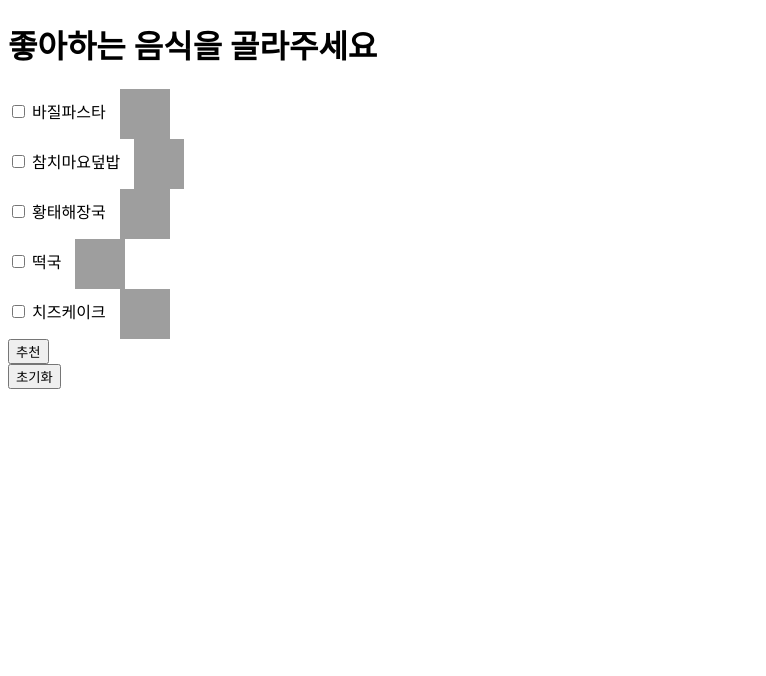
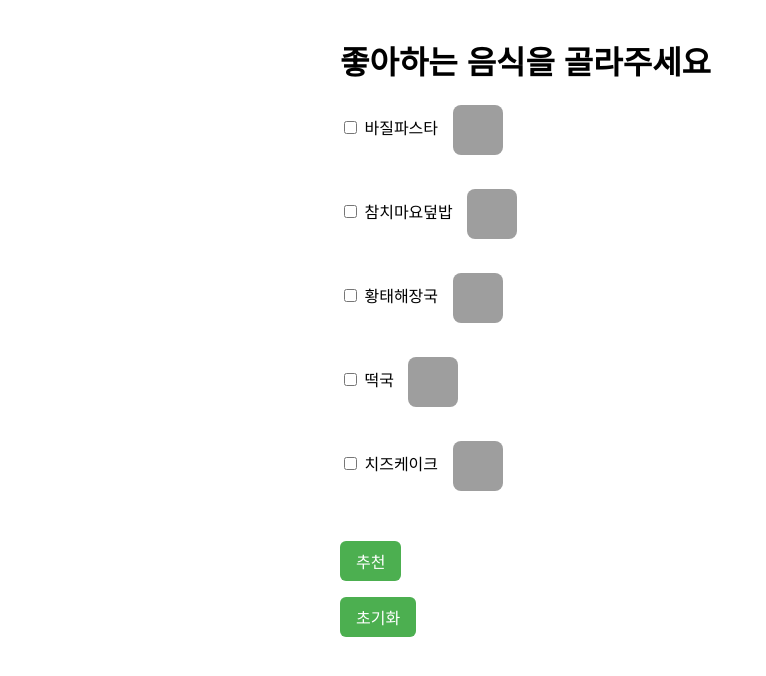
Before and after one commit to jihye21/FoodRecommend, a Flask app: page / in a window 1280 px wide. Shown: the top 676 px of the page, without its empty margins (0-766 px from the left). Run offline with Flask 3, Linux system fonts and the light colour scheme; grey boxes are pictures that could not be loaded.

Commit message:
mobile Update index.html

```diff
--- a/templates/index.html
+++ b/templates/index.html
@@ -1,8 +1,57 @@
 <!DOCTYPE html>
 <html lang ="ko">
 <head>
-    <meta charset="UTF-8"/>
-    <title>메뉴 추천</title>
+  <meta charset="UTF-8" />
+  <meta name="viewport" content="width=device-width, initial-scale=1.0" />
+  <title>메뉴 추천</title>
+  <style>
+    body {
+      font-family: sans-serif;
+      padding: 1rem;
+      max-width: 600px;
+      margin: auto;
+    }
+
+    label {
+      display: block;
+      margin-bottom: 1rem;
+    }
+
+    img {
+      width: 60px;
+      height: 60px;
+      object-fit: cover;
+      vertical-align: middle;
+      margin-left: 10px;
+      border-radius: 8px;
+    }
+
+    button {
+      font-size: 1rem;
+      padding: 0.5rem 1rem;
+      margin-top: 1rem;
+      border-radius: 6px;
+      border: none;
+      background-color: #4CAF50;
+      color: white;
+      cursor: pointer;
+    }
+
+    ul {
+      padding-left: 1rem;
+    }
+
+    @media (max-width: 500px) {
+      img {
+        width: 40px;
+        height: 40px;
+      }
+
+      body {
+        font-size: 0.95rem;
+      }
+    }
+  </style>
 </head>
 
 <body>
```
